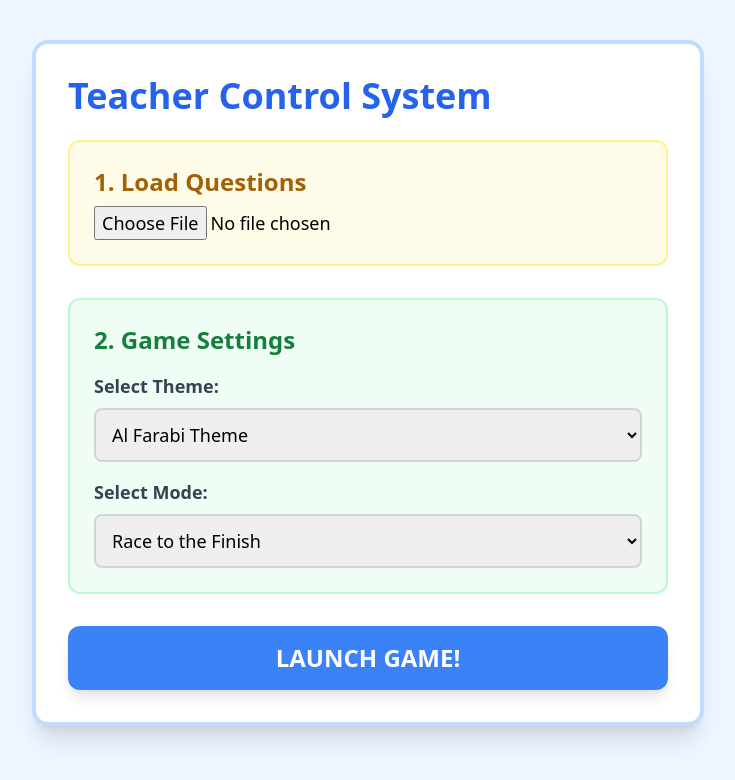
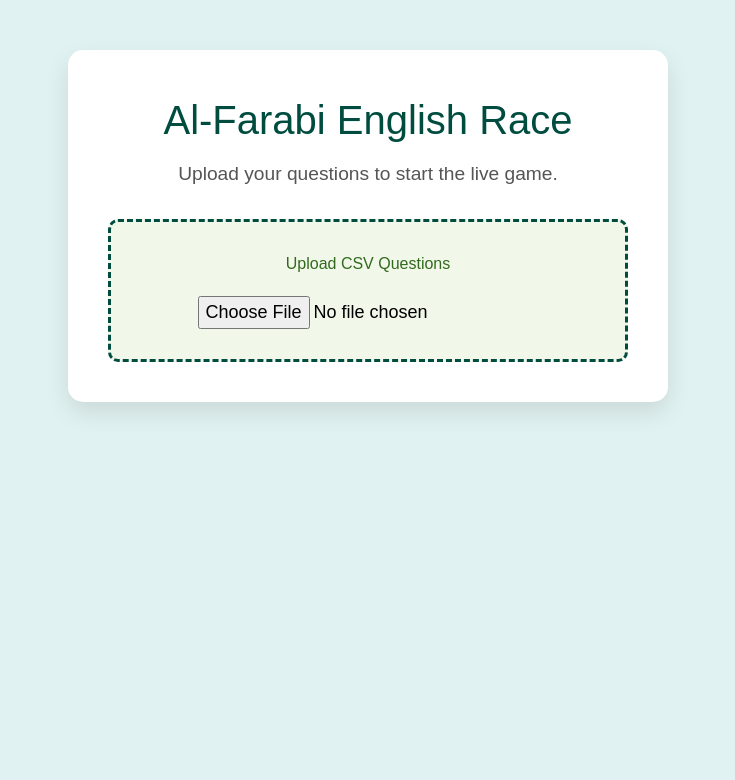
Before and after one commit to faragallam/Live-Race, a Next.js app: page / in a window 1280 px wide. Shown: the top 780 px of the page, without its empty margins (272-1007 px from the left). Built offline with nearby package versions, Linux system fonts and the light colour scheme.

Commit message:
Update index.js

```diff
--- a/pages/index.js
+++ b/pages/index.js
@@ -1,53 +1,37 @@
-import { useState } from 'react';
 import { useRouter } from 'next/router';
 
 export default function TeacherControl() {
-  const [theme, setTheme] = useState('alfarabi');
-  const [mode, setMode] = useState('race');
   const router = useRouter();
 
   const handleFileUpload = (e) => {
-    if (e.target.files[0]) {
-      alert("Questions loaded! The game is ready.");
+    const file = e.target.files[0];
+    if (file) {
+      // The moment you upload the questions, it immediately goes to the big screen
+      router.push('/race');
     }
   };
 
-  const startGame = () => {
-    // This correctly routes you to the race track with your settings
-    router.push(`/race?theme=${theme}&mode=${mode}`);
-  };
+  return (
+    <div style={{ minHeight: '100vh', backgroundColor: '#e0f2f1', padding: '50px', fontFamily: 'sans-serif', textAlign: 'center' }}>
+      <div style={{ maxWidth: '600px', margin: '0 auto', backgroundColor: 'white', padding: '40px', borderRadius: '15px', boxShadow: '0 10px 25px rgba(0,0,0,0.1)' }}>
 
-  return (
-    <div className="min-h-screen bg-blue-50 p-10 font-sans">
-      <div className="max-w-2xl mx-auto bg-white p-8 rounded-2xl shadow-xl border-4 border-blue-200">
-        <h1 className="text-4xl font-black text-blue-600 mb-6">Teacher Control System</h1>
+        <h1 style={{ color: '#004d40', fontSize: '2.5rem', marginBottom: '10px' }}>
+          Al-Farabi English Race
+        </h1>
+        <p style={{ color: '#555', fontSize: '1.2rem', marginBottom: '30px' }}>
+          Upload your questions to start the live game.
+        </p>
 
-        <div className="mb-8 p-6 bg-yellow-50 rounded-xl border-2 border-yellow-200">
-          <h2 className="text-2xl font-bold text-yellow-700 mb-2">1. Load Questions</h2>
-          <input type="file" accept=".csv" onChange={handleFileUpload} className="block w-full text-lg cursor-pointer" />
+        <div style={{ border: '3px dashed #004d40', padding: '30px', borderRadius: '10px', backgroundColor: '#f1f8e9' }}>
+          <h2 style={{ color: '#33691e', marginBottom: '20px' }}>Upload CSV Questions</h2>
+          <input
+            type="file"
+            accept=".csv"
+            onChange={handleFileUpload}
+            style={{ fontSize: '18px', cursor: 'pointer' }}
+          />
         </div>
 
-        <div className="mb-8 p-6 bg-green-50 rounded-xl border-2 border-green-200">
-          <h2 className="text-2xl font-bold text-green-700 mb-4">2. Game Settings</h2>
-
-          <label className="block text-lg font-bold mb-2 text-gray-700">Select Theme:</label>
-          <select value={theme} onChange={(e) => setTheme(e.target.value)} className="w-full p-3 rounded-lg border-2 border-gray-300 mb-4 text-lg cursor-pointer">
-            <option value="alfarabi">Al Farabi Theme</option>
-            <option value="cars">Classic Car Race</option>
-            <option value="animals">Cute Animal Dash</option>
-            <option value="space">Space Race</option>
-          </select>
-
-          <label className="block text-lg font-bold mb-2 text-gray-700">Select Mode:</label>
-          <select value={mode} onChange={(e) => setMode(e.target.value)} className="w-full p-3 rounded-lg border-2 border-gray-300 text-lg cursor-pointer">
-            <option value="race">Race to the Finish</option>
-            <option value="time">Time-Attack</option>
-          </select>
-        </div>
-
-        <button onClick={startGame} className="w-full bg-blue-500 hover:bg-blue-600 text-white font-black text-2xl py-4 rounded-xl shadow-lg">
-          LAUNCH GAME!
-        </button>
       </div>
     </div>
   );
```
